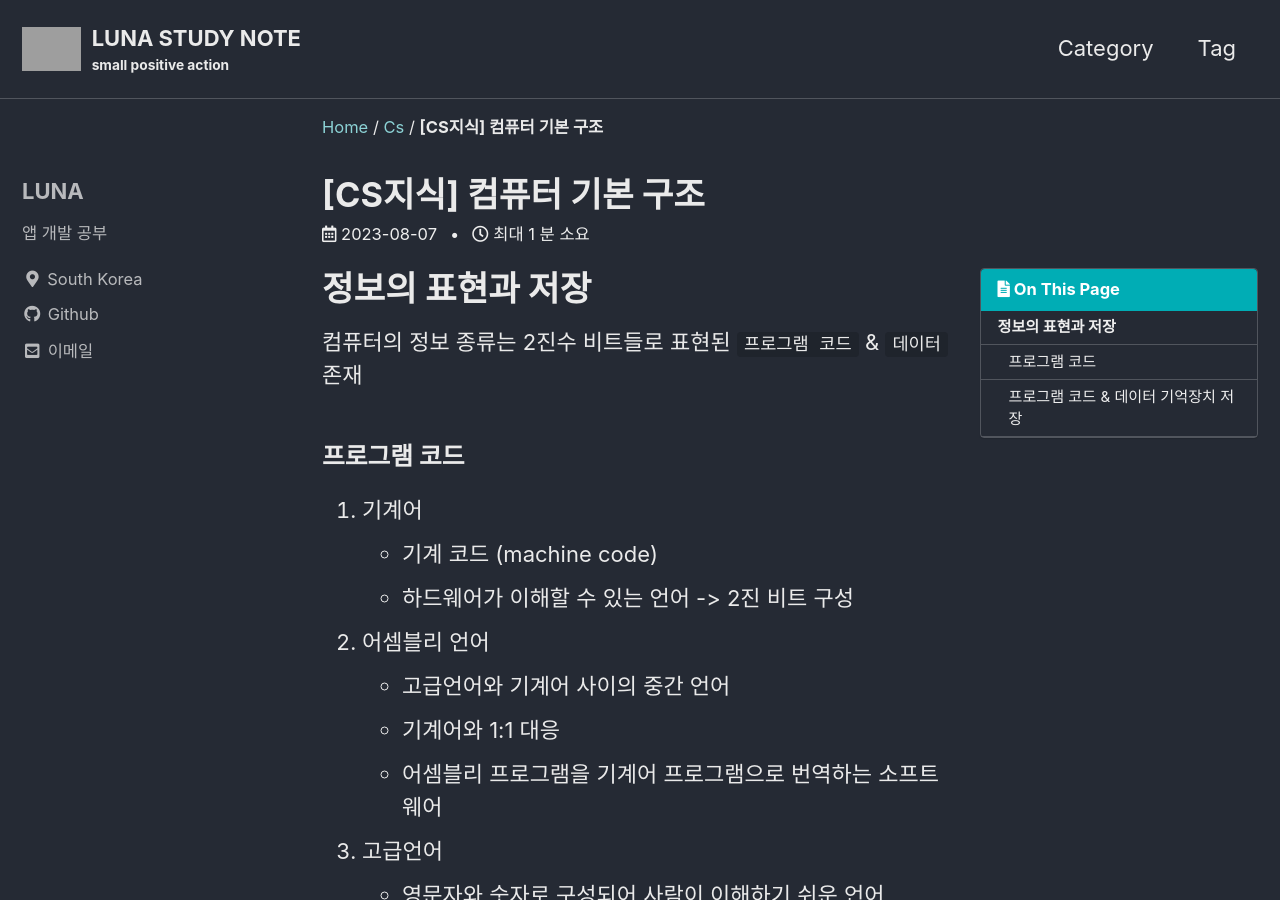
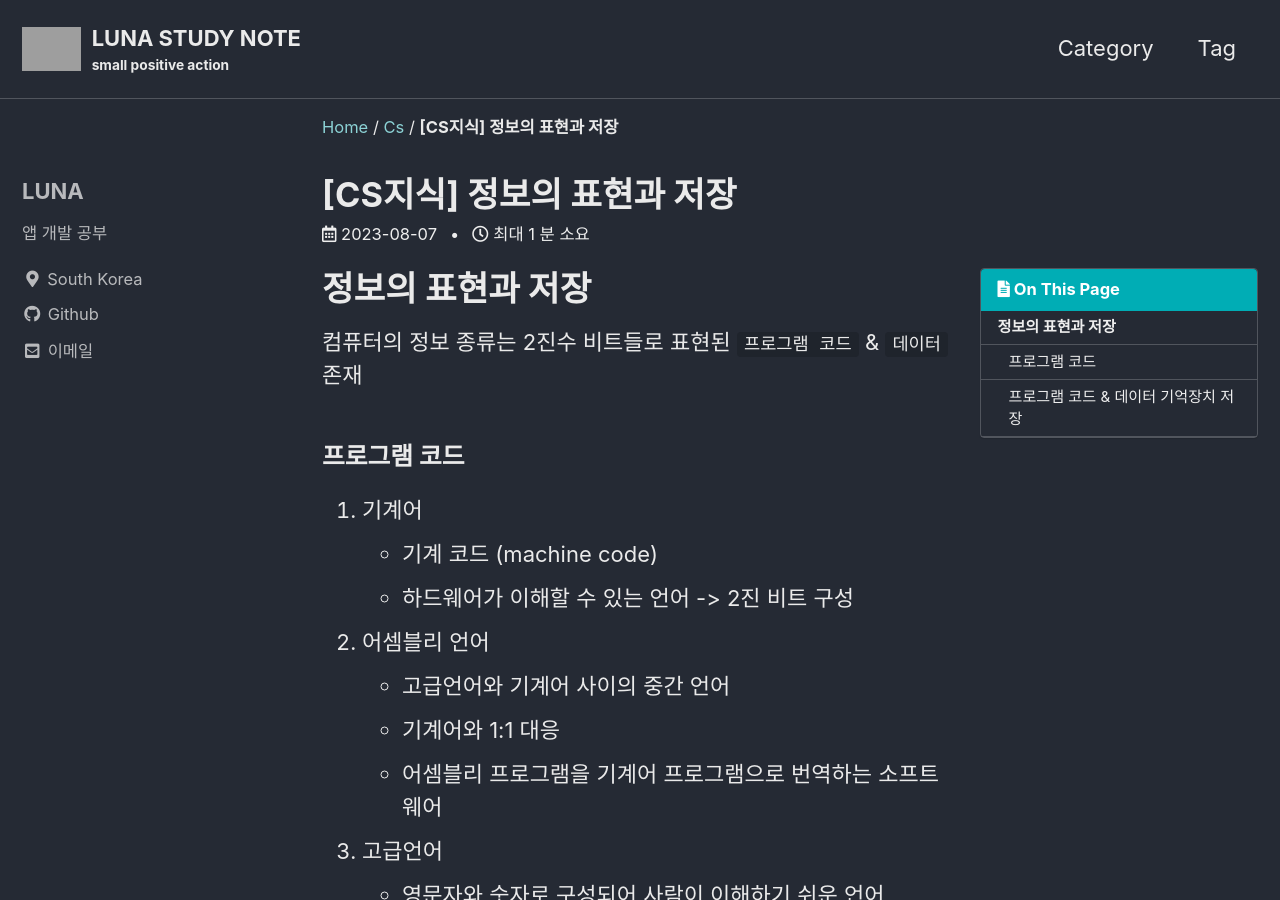
Before and after one commit to Luna828/Luna828.github.io, a Jekyll site: the page built from _posts/2023-08-07-정보의표현과저장.md, in a window 1280 px wide and 900 px high. Built offline with Jekyll 4.4.1, drawn with Linux system fonts in a browser that asks for light colours; cached includes are drawn as plain includes; comment, search, counter and statistics services are not loaded; grey boxes are pictures that could not be loaded.

Commit message:
Update 2023-08-07-정보의표현과저장.md

```diff
--- a/_posts/2023-08-07-정보의표현과저장.md
+++ b/_posts/2023-08-07-정보의표현과저장.md
@@ -1,5 +1,5 @@
 ---
-title: "[CS지식] 컴퓨터 기본 구조"
+title: "[CS지식] 정보의 표현과 저장"
 layout: single
 categories: CS
 tag: [CS, TIL]
```
